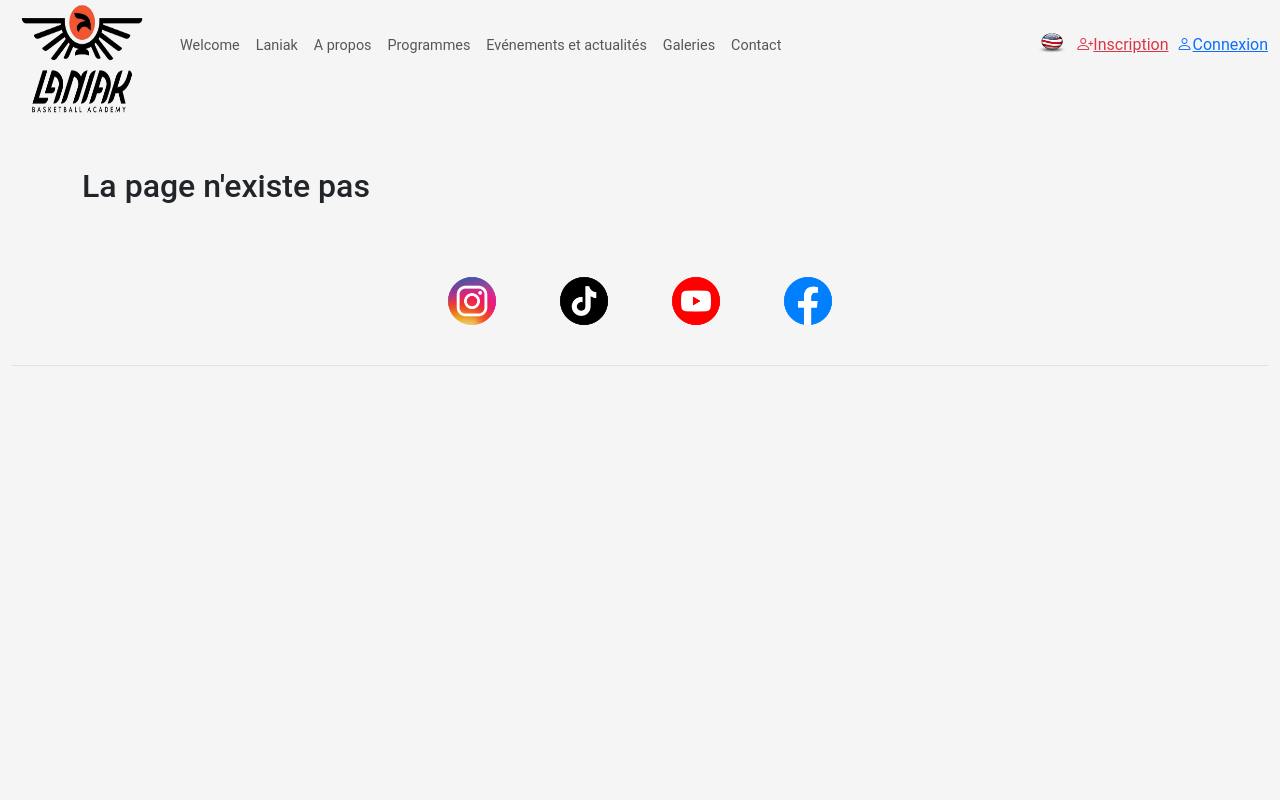
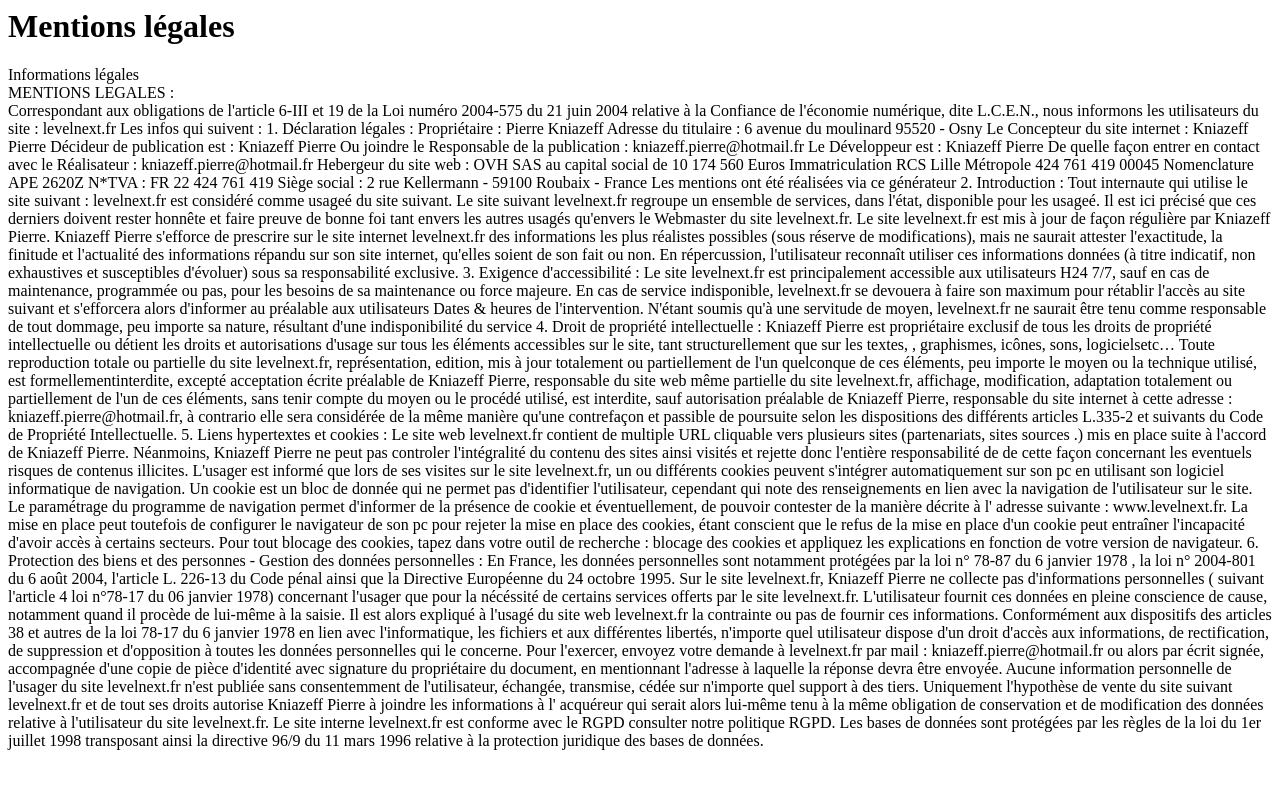
Before and after one commit to PierreKniazeff/LaniakBasketballAcademy, a PHP site: page /views/common/MentionsLegales.php in a window 1280 px wide. Run offline with PHP 8.4, Linux system fonts and the light colour scheme; some libraries are stand-ins or nearby versions.

Commit message:
Update du 21/05/24

```diff
--- a/config/database.php
+++ b/config/database.php
@@ -2,7 +2,7 @@
 // database.php
 return [
     'database' => 'levelnepierre',
-    'host' => '',
-    'user' => '',
-    'password' => ''
+    'host' => 'levelnepierre.mysql.db',
+    'user' => 'levelnepierre',
+    'password' => 'Moulinard95520'
 ];
--- a/controllers/logout.php
+++ b/controllers/logout.php
@@ -5,5 +5,5 @@
 // Détruire la session
 session_destroy();
 // Rediriger vers la page de connexion ou d'accueil
-header('Location: ../views/connexion.view.php');
+header('Location: https://levelnext.fr/connexion');
 exit;
--- /dev/null
+++ b/views/common/MentionsLegales.php
@@ -0,0 +1,67 @@
+<body>
+    <h1>Mentions légales</h1>
+    <p>
+    Informations légales <br>
+MENTIONS LEGALES : <br>
+
+Correspondant aux obligations de l'article 6-III et 19 de la Loi numéro 2004-575 du 21 juin 2004 relative à la Confiance de l'économie numérique, dite L.C.E.N., nous informons les utilisateurs du site : levelnext.fr Les infos qui suivent :
+
+
+1. Déclaration légales :
+
+Propriétaire : Pierre Kniazeff
+Adresse du titulaire : 6 avenue du moulinard 95520 - Osny
+
+Le Concepteur du site internet : Kniazeff Pierre
+Décideur de publication est : Kniazeff Pierre
+Ou joindre le Responsable de la publication : kniazeff.pierre@hotmail.fr
+
+Le Développeur est : Kniazeff Pierre
+De quelle façon entrer en contact avec le Réalisateur : kniazeff.pierre@hotmail.fr
+
+Hebergeur du site web : OVH
+SAS au capital social de 10 174 560 Euros
+Immatriculation RCS Lille Métropole 424 761 419 00045
+Nomenclature APE 2620Z
+N*TVA : FR 22 424 761 419
+Siège social : 2 rue Kellermann - 59100 Roubaix - France
+
+
+Les mentions ont été réalisées via ce générateur
+
+2. Introduction :
+
+Tout internaute qui utilise le site suivant : levelnext.fr est considéré comme usageé du site suivant.
+Le site suivant levelnext.fr regroupe un ensemble de services, dans l'état, disponible pour les usageé. Il est ici précisé que ces derniers doivent rester honnête et faire preuve de bonne foi tant envers les autres usagés qu'envers le Webmaster du site levelnext.fr. Le site levelnext.fr est mis à jour de façon régulière par Kniazeff Pierre.
+Kniazeff Pierre s'efforce de prescrire sur le site internet levelnext.fr des informations les plus réalistes possibles (sous réserve de modifications), mais ne saurait attester l'exactitude, la finitude et l'actualité des informations répandu sur son site internet, qu'elles soient de son fait ou non. En répercussion, l'utilisateur reconnaît utiliser ces informations données (à titre indicatif, non exhaustives et susceptibles d'évoluer) sous sa responsabilité exclusive.
+
+
+3. Exigence d'accessibilité :
+
+Le site levelnext.fr est principalement accessible aux utilisateurs H24 7/7, sauf en cas de maintenance, programmée ou pas, pour les besoins de sa maintenance ou force majeure. En cas de service indisponible, levelnext.fr se devouera à faire son maximum pour rétablir l'accès au site suivant et s'efforcera alors d'informer au préalable aux utilisateurs Dates & heures de l'intervention. N'étant soumis qu'à une servitude de moyen, levelnext.fr ne saurait être tenu comme responsable de tout dommage, peu importe sa nature, résultant d'une indisponibilité du service
+
+
+4. Droit de propriété intellectuelle :
+
+Kniazeff Pierre est propriétaire exclusif de tous les droits de propriété intellectuelle ou détient les droits et autorisations d'usage sur tous les éléments accessibles sur le site, tant structurellement que sur les textes, , graphismes, icônes, sons, logicielsetc…
+Toute reproduction totale ou partielle du site levelnext.fr, représentation, edition, mis à jour totalement ou partiellement de l'un quelconque de ces éléments, peu importe le moyen ou la technique utilisé, est formellementinterdite, excepté acceptation écrite préalable de Kniazeff Pierre, responsable du site web même partielle du site levelnext.fr, affichage, modification, adaptation totalement ou partiellement de l'un de ces éléments, sans tenir compte du moyen ou le procédé utilisé, est interdite, sauf autorisation préalable de Kniazeff Pierre, responsable du site internet à cette adresse : kniazeff.pierre@hotmail.fr, à contrario elle sera considérée de la même manière qu'une contrefaçon et passible de poursuite selon les dispositions des différents articles L.335-2 et suivants du Code de Propriété Intellectuelle.
+
+
+5. Liens hypertextes et cookies :
+
+Le site web levelnext.fr contient de multiple URL cliquable vers plusieurs sites (partenariats, sites sources .) mis en place suite à l'accord de Kniazeff Pierre. Néanmoins, Kniazeff Pierre ne peut pas controler l'intégralité du contenu des sites ainsi visités et rejette donc l'entière responsabilité de de cette façon concernant les eventuels risques de contenus illicites.
+L'usager est informé que lors de ses visites sur le site levelnext.fr, un ou différents cookies peuvent s'intégrer automatiquement sur son pc en utilisant son logiciel informatique de navigation. Un cookie est un bloc de donnée qui ne permet pas d'identifier l'utilisateur, cependant qui note des renseignements en lien avec la navigation de l'utilisateur sur le site.
+Le paramétrage du programme de navigation permet d'informer de la présence de cookie et éventuellement, de pouvoir contester de la manière décrite à l' adresse suivante : www.levelnext.fr. La mise en place peut toutefois de configurer le navigateur de son pc pour rejeter la mise en place des cookies, étant conscient que le refus de la mise en place d'un cookie peut entraîner l'incapacité d'avoir accès à certains secteurs. Pour tout blocage des cookies, tapez dans votre outil de recherche : blocage des cookies et appliquez les explications en fonction de votre version de navigateur.
+
+6. Protection des biens et des personnes - Gestion des données personnelles :
+
+En France, les données personnelles sont notamment protégées par la loi n° 78-87 du 6 janvier 1978 , la loi n° 2004-801 du 6 août 2004, l'article L. 226-13 du Code pénal ainsi que la Directive Européenne du 24 octobre 1995.
+Sur le site levelnext.fr, Kniazeff Pierre ne collecte pas d'informations personnelles ( suivant l'article 4 loi n°78-17 du 06 janvier 1978) concernant l'usager que pour la nécéssité de certains services offerts par le site levelnext.fr. L'utilisateur fournit ces données en pleine conscience de cause, notamment quand il procède de lui-même à la saisie. Il est alors expliqué à l'usagé du site web levelnext.fr la contrainte ou pas de fournir ces informations.
+Conformément aux dispositifs des articles 38 et autres de la loi 78-17 du 6 janvier 1978 en lien avec l'informatique, les fichiers et aux différentes libertés, n'importe quel utilisateur dispose d'un droit d'accès aux informations, de rectification, de suppression et d'opposition à toutes les données personnelles qui le concerne. Pour l'exercer, envoyez votre demande à levelnext.fr par mail : kniazeff.pierre@hotmail.fr ou alors par écrit  signée, accompagnée d'une copie de pièce d'identité avec signature du propriétaire du document, en mentionnant l'adresse à laquelle la réponse devra être envoyée.
+
+Aucune information personnelle de l'usager du site levelnext.fr n'est publiée sans consentemment de l'utilisateur, échangée, transmise, cédée sur n'importe quel support à des tiers. Uniquement l'hypothèse de vente du site suivant levelnext.fr et de tout ses droits autorise Kniazeff Pierre à joindre les informations à l' acquéreur qui serait alors lui-même tenu à la même obligation de conservation et de modification des données relative à l'utilisateur du site levelnext.fr.
+Le site interne levelnext.fr est conforme avec le RGPD consulter notre politique RGPD.
+
+Les bases de données sont protégées par les règles de la loi du 1er juillet 1998 transposant ainsi la directive 96/9 du 11 mars 1996 relative à la protection juridique des bases de données.
+    </p>
+</body>
--- a/views/common/footer.php
+++ b/views/common/footer.php
@@ -9,10 +9,15 @@
     <footer class="py-3 my-4">
         <ul class="nav justify-content-center border-bottom pb-3 mb-3">
             <li class="nav-item"><a class="nav-link" href="https://www.instagram.com/laniakbasketballacademy/?next=%2Fneozaka%2Ffeed%2F&hl=fr">
-                <img src="<?= BASE_URL ?>public/assets/images/instagram.PNG" alt="Instagram"></a></li>
+                    <img src="<?= BASE_URL ?>public/assets/images/instagram.PNG" alt="Instagram"></a></li>
             <li class="nav-item"><a class="nav-link" href="https://www.tiktok.com/@laniakworkout"><img src="<?= BASE_URL ?>public/assets/images/tiktok.PNG" alt="Tiktok"></a></li>
             <li class="nav-item"><a class="nav-link" href="https://www.youtube.com/watch?v=hpxM3jMlIVs"><img src="<?= BASE_URL ?>public/assets/images/youtube.PNG" alt="Youtube"></a></li>
             <li class="nav-item"><a class="nav-link" href="https://www.facebook.com/Laniak"><img src="<?= BASE_URL ?>public/assets/images/facebook.PNG" alt="Facebook"></a></li>
+            <li class="nav-item">
+                <a class="nav-link" href="views/common/MentionsLegales.php">
+                    <img src="<?= BASE_URL ?>public/assets/images/legal9.png" alt="Mentions Légales">
+                </a>
+            </li>
         </ul>
         <style>
             .nav-link img {
--- a/views/welcome.view.php
+++ b/views/welcome.view.php
@@ -21,7 +21,7 @@
     /* Media queries pour adapter l'image de fond en fonction de la largeur de l'écran */
     @media (max-width: 990px) {
         body {
-            background-image: url('./public/assets/images/NewAccueil1.jpg');
+            background-image: url('./public/assets/images/NewAccueil4.jpg');
             /* Pour écrans <= 990px */
         }
 
```
Also changed, not shown: .github/workflows/.github/workflows/build.yml (added), .github/workflows/.github/workflows/php-tests.yml (renamed from .github/workflows/php-tests.yml), public/assets/images/NewAccueil3.jpg (added), public/assets/images/NewAccueil4.jpg (added), public/assets/images/legal.png (added), public/assets/images/legal3.png (added), public/assets/images/legal5.png (added), public/assets/images/legal6.png (added), public/assets/images/legal7.png (added), public/assets/images/legal8.png (added), public/assets/images/legal9.png (added), 1 other file.
